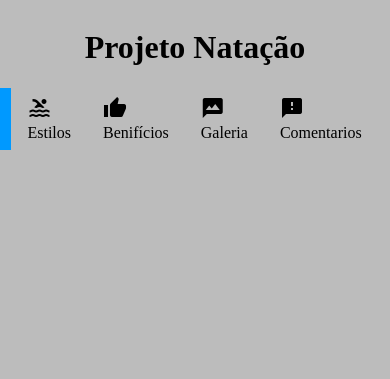
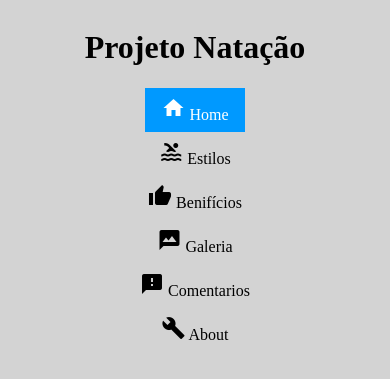
Before and after one commit to Pedro-Costa-Uni-Projects/pw-projeto-pedro-ricardo, a PHP site: page /index.php in a window 390 px wide; the page is wider, and only the part inside the window is pictured. Shown: the top 379 px of that part. Run offline with PHP 8.4, Linux system fonts and the light colour scheme; some web fonts are replaced.

Commit message:
menu telemovel estava a sair do ecra

```diff
--- a/styles.css
+++ b/styles.css
@@ -23,6 +23,13 @@ footer {grid-area: footer;}
     }
 }
 
+nav {
+    display: flex;
+    flex-direction: row;
+    align-items: center;
+    justify-content: center;
+}
+
 /*PHONE E TABLET*/
 @media (max-width: 600px) {
     body {
@@ -35,17 +42,14 @@ footer {grid-area: footer;}
         'aside'
         'footer';
     }
+
+    nav {
+        flex-direction: column;
+    }
 }
 
 h1 {
     text-align: center;
-}
-
-nav {
-    display: flex;
-    flex-direction: row;
-    align-items: center;
-    justify-content: center;
 }
 
 nav > a {
@@ -53,12 +57,12 @@ nav > a {
     color: #000;
     padding: 8px 16px;
     text-decoration: none;
-  }
+}
 
 nav > a.active {
     background-color: rgb(0, 153, 255);
     color: white;
-  }
+}
 
 nav > a:hover:not(.active) {
     background-color: rgb(145, 145, 145);
@@ -66,5 +70,5 @@ nav > a:hover:not(.active) {
 }
 
 body {
-    background-color: rgba(188, 188, 188);
+    background-color: lightgray;
 }
```
